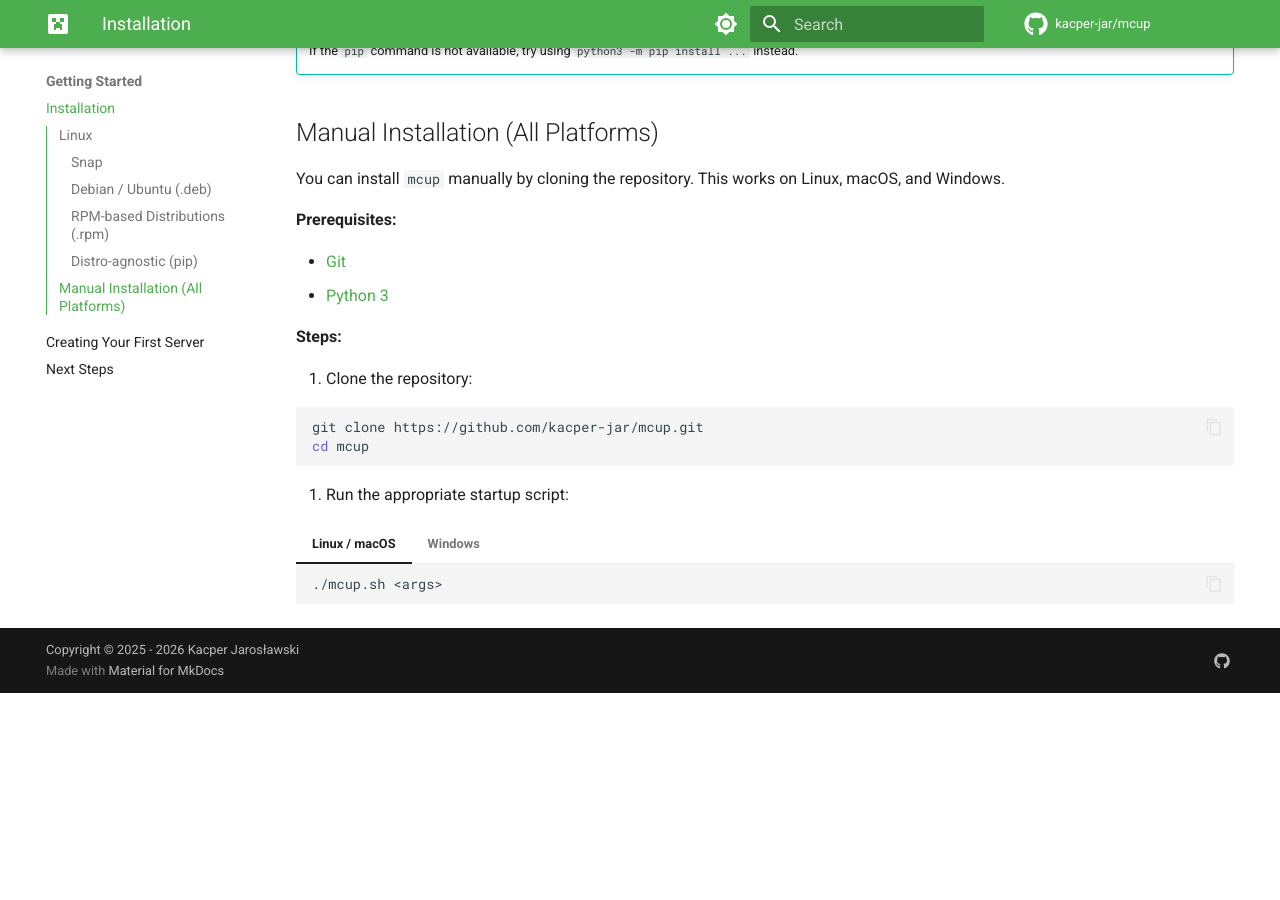
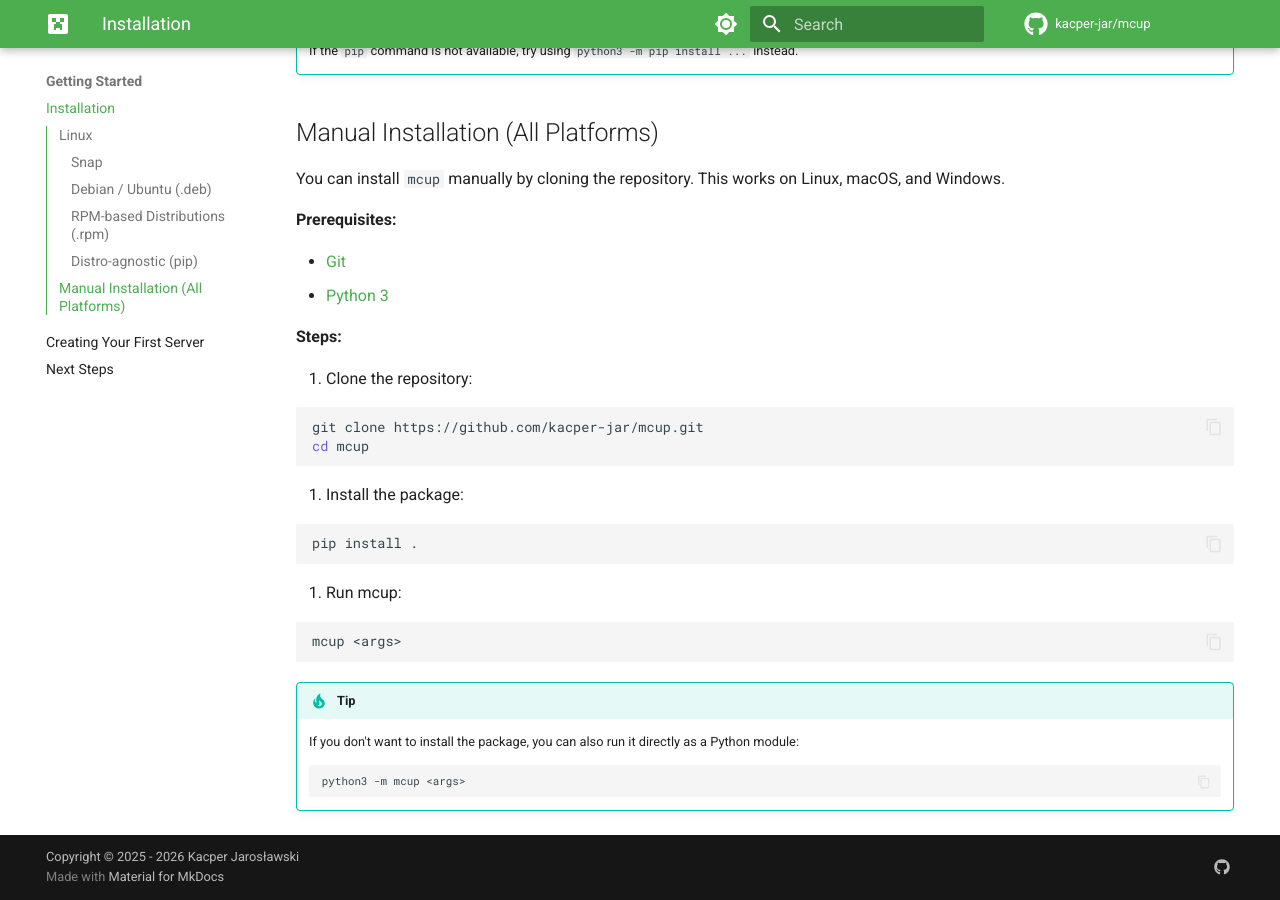
Before and after one commit to kacper-jar/mcup, an MkDocs documentation site: the page built from docs/getting-started/installation.md, in a window 1280 px wide and 900 px high, scrolled down 1946 px. Built offline with MkDocs 1.6.1 and Material for MkDocs 9.7.7, drawn with Linux system fonts in a browser that asks for light colours; comment, search, counter and statistics services are not loaded; the version menu is left out; before the commit the page ends 2639 px from its top, so only the background shows below that.

Commit message:
docs: update docs to reflect dropped start scripts

````diff
--- a/docs/getting-started/installation.md
+++ b/docs/getting-started/installation.md
@@ -95,14 +95,20 @@
 cd mcup
 ```
 
-2. Run the appropriate startup script:
+2. Install the package:
 
-=== "Linux / macOS"
+```sh
+pip install .
+```
+
+3. Run mcup:
+
+```sh
+mcup <args>
+```
+
+!!! tip
+    If you don't want to install the package, you can also run it directly as a Python module:
     ```sh
-    ./mcup.sh <args>
+    python3 -m mcup <args>
     ```
-
-=== "Windows"
-    ```sh
-    mcup.bat <args>
-    ```
````
Also changed, not shown: docs/about/contributing.md (+0 -15 lines), docs/commands/index.md (+1 -1 lines).
